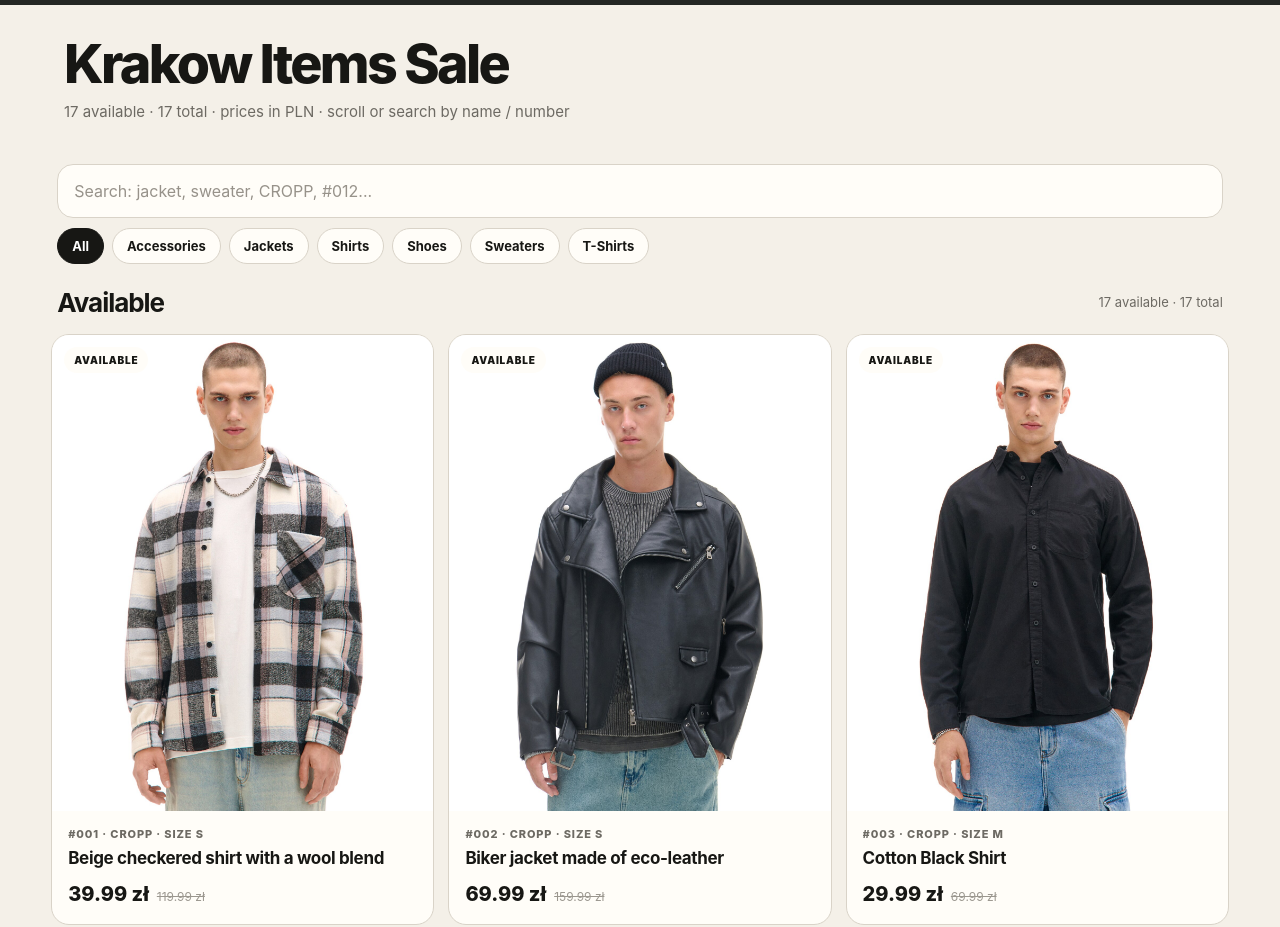
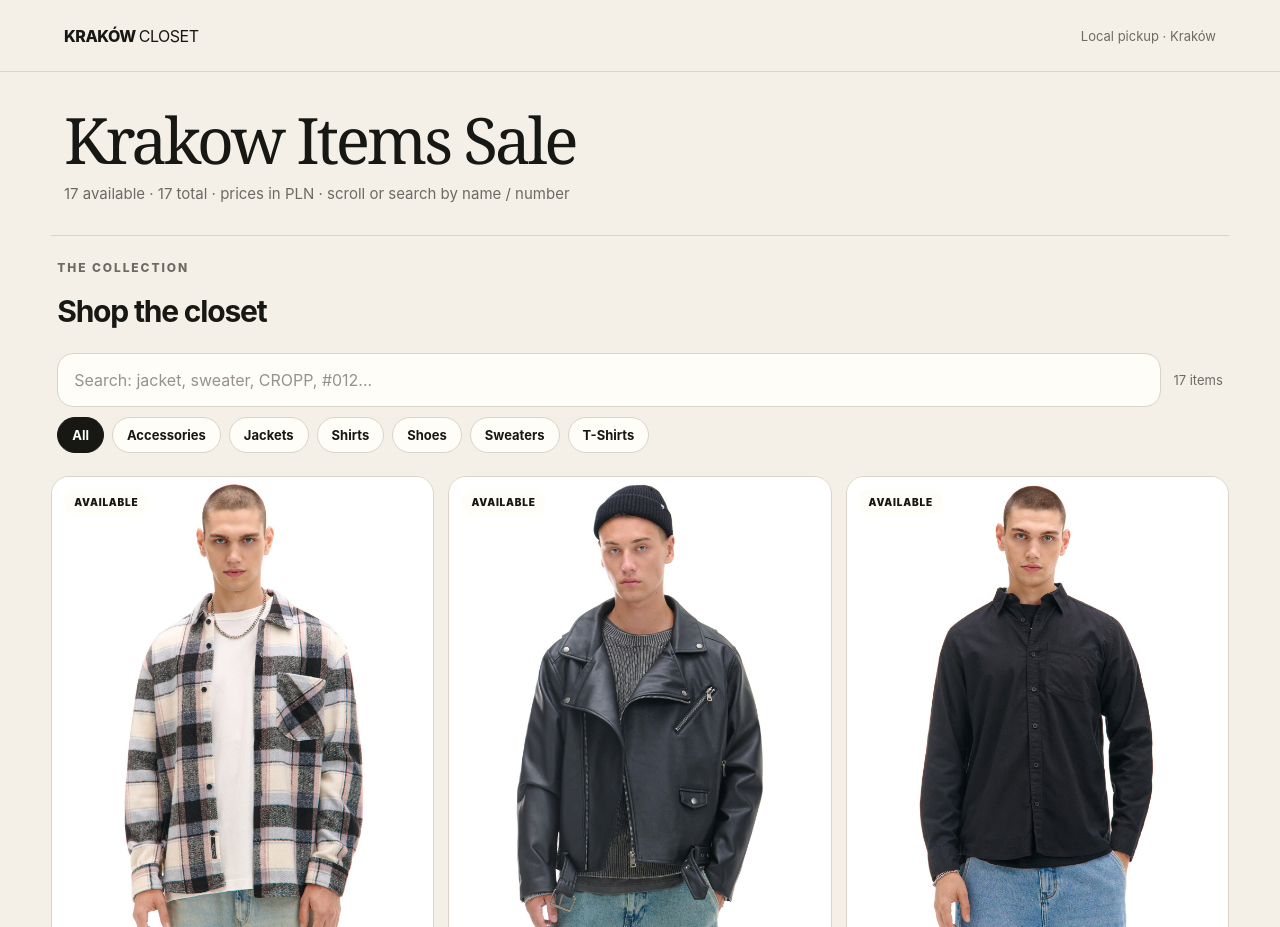
Before and after one commit to Lemurzil/krakow-clothes-sale-deploy, a website: page public/index.html in a window 1280 px wide. Shown: the top 927 px of the page. Drawn offline with Linux system fonts and the light colour scheme.

Commit message:
Deploy: restore original storefront with compact hero

```diff
--- a/public/app.js
+++ b/public/app.js
@@ -3,7 +3,6 @@
 const categoryChips=document.querySelector('#categoryChips');
 const resultCount=document.querySelector('#resultCount');
 const summaryLine=document.querySelector('#summaryLine');
-const resultsHeading=document.querySelector('.results-head h2');
 const dialog=document.querySelector('#itemDialog');
 const dialogContent=document.querySelector('#dialogContent');
 const closeDialog=document.querySelector('#closeDialog');
@@ -29,7 +28,7 @@
   items.forEach(i=>{
     i._search=norm([
       i.id,i.catalogNumber,i.name,i.brand,i.size,i.color,i.category,
-      i.condition,i.material,i.status,...(i.features||[]),categoryAliases[i.category]||''
+      i.condition,i.material,...(i.features||[]),categoryAliases[i.category]||''
     ].join(' '));
   });
   renderSummary();
@@ -62,27 +61,14 @@
   if(!nq)return true;
   if(i._search.includes(nq))return true;
   const number=nq.replace(/^#/,'');
-  if(/^\d+$/.test(number)){
-    return i.id.endsWith(number)||i.catalogNumber.includes('#'+number);
-  }
+  if(/^\d+$/.test(number)) return i.id.endsWith(number)||i.catalogNumber.includes('#'+number);
   return nq.split(/\s+/).every(term=>i._search.includes(term));
 }
 
 function render(){
   const q=searchInput.value;
-  const shown=items
-    .filter(i=>(activeCategory==='ALL'||i.category===activeCategory)&&matchesSearch(i,q))
-    .sort((a,b)=>{
-      const order={AVAILABLE:0,RESERVED:1,SOLD:2};
-      return (order[a.status]??9)-(order[b.status]??9)||a.id.localeCompare(b.id);
-    });
-
-  const availableShown=shown.filter(i=>i.status==='AVAILABLE').length;
-  resultsHeading.textContent=shown.every(i=>i.status==='AVAILABLE')?'Available':'Items';
-  resultCount.textContent=shown.length===items.length
-    ? availableShown+' available · '+shown.length+' total'
-    : shown.length+' '+(shown.length===1?'item':'items');
-
+  const shown=items.filter(i=>(activeCategory==='ALL'||i.category===activeCategory)&&matchesSearch(i,q));
+  resultCount.textContent=shown.length+' '+(shown.length===1?'item':'items');
   grid.innerHTML=shown.length?shown.map(card).join(''):'<div class="empty">No items match your search.</div>';
   grid.querySelectorAll('.card').forEach(el=>el.addEventListener('click',()=>openItem(el.dataset.id)));
 }
@@ -116,7 +102,7 @@
 
 async function shareItem(i){
   const text=i.catalogNumber+' — '+i.name+', size '+i.size+', '+money(i.price)+' · Kraków';
-  if(navigator.share){try{await navigator.share({title:i.name,text,url:location.href});return}catch(e){}}
+  if(navigator.share){try{await navigator.share({title:i.name,text:text,url:location.href});return}catch(e){}}
   await navigator.clipboard.writeText(text+' '+location.href);
   const b=document.querySelector('#shareItem');
   b.textContent='Copied';
--- a/public/index.html
+++ b/public/index.html
@@ -2,29 +2,30 @@
 <html lang="en">
 <head>
 <meta charset="utf-8"><meta name="viewport" content="width=device-width,initial-scale=1">
-<meta name="theme-color" content="#f4f0e8"><meta name="description" content="Items for sale in Krakow. Search by name or catalog number.">
-<title>Krakow Items Sale</title><link rel="stylesheet" href="/styles.css">
+<meta name="theme-color" content="#f4f0e8"><meta name="description" content="Clothes for sale in Kraków. Browse current availability, sizes and prices.">
+<title>Kraków Clothes Sale</title><link rel="stylesheet" href="/styles.css">
 </head>
 <body>
+<header class="site-header"><a class="brand" href="/">KRAKÓW <span>CLOSET</span></a><div class="pickup">Local pickup · Kraków</div></header>
 <main>
-<section class="compact-hero">
+<section class="hero compact-original-hero">
   <h1>Krakow Items Sale</h1>
-  <p id="summaryLine">Loading items…</p>
+  <p class="hero-summary" id="summaryLine">Loading items…</p>
 </section>
-<section class="catalog compact-catalog">
+<section class="catalog">
+  <div class="catalog-head">
+    <div><p class="eyebrow">THE COLLECTION</p><h2>Shop the closet</h2></div>
+  </div>
   <div class="catalog-tools">
     <div class="search-row">
-      <input id="searchInput" type="search" autocomplete="off" placeholder="Search: jacket, sweater, CROPP, #012..." aria-label="Search items">
+      <input id="searchInput" type="search" autocomplete="off" placeholder="Search: jacket, sweater, CROPP, #012..." aria-label="Search clothes">
+      <span id="resultCount"></span>
     </div>
     <div class="category-chips" id="categoryChips" aria-label="Quick category filters"></div>
-  </div>
-  <div class="results-head">
-    <h2>Available</h2>
-    <span id="resultCount"></span>
   </div>
   <div class="grid" id="grid"></div>
 </section>
 </main>
 <dialog id="itemDialog"><button class="close" id="closeDialog" aria-label="Close">×</button><div id="dialogContent"></div></dialog>
-<footer>Private sale · Kraków, Poland · Prices in PLN</footer><script src="/app.js" defer></script>
+<footer>Private clothes sale · Kraków, Poland · Prices in PLN</footer><script src="/app.js" defer></script>
 </body></html>
--- a/public/styles.css
+++ b/public/styles.css
@@ -47,47 +47,26 @@
   .category-chip{padding:8px 12px;font-size:12px}
 }
 
-/* Compact sales header */
-.compact-hero{
-  padding:32px clamp(20px,5vw,72px) 24px;
-  border-top:5px solid #242724;
+/* Only condense the original hero; keep the original storefront visual system */
+.hero.compact-original-hero{
+  padding:38px clamp(20px,5vw,72px) 30px;
 }
-.compact-hero h1{
-  margin:0;
-  font-size:clamp(38px,4.2vw,58px);
-  line-height:1;
+.hero.compact-original-hero h1{
+  font-size:clamp(42px,5vw,70px);
+  line-height:.95;
   letter-spacing:-.05em;
-  font-weight:850;
+  max-width:none;
 }
-.compact-hero p{
-  margin:10px 0 0;
+.hero-summary{
+  margin:12px 0 0;
   color:var(--muted);
   font-size:15px;
-  line-height:1.4;
+  line-height:1.45;
 }
-.compact-catalog{padding-top:18px}
-.compact-catalog .catalog-tools{margin-bottom:22px}
-.results-head{
-  margin:0 6px 16px;
-  display:flex;
-  align-items:center;
-  justify-content:space-between;
-  gap:16px;
+.catalog-head{padding-top:24px}
+
+@media(max-width:520px){
+  .hero.compact-original-hero{padding:28px 18px 24px}
+  .hero.compact-original-hero h1{font-size:42px}
+  .hero-summary{font-size:13px;margin-top:9px}
 }
-.results-head h2{
-  margin:0;
-  font-size:26px;
-  letter-spacing:-.04em;
-}
-.results-head span{
-  color:var(--muted);
-  font-size:13px;
-}
-@media(max-width:520px){
-  .compact-hero{padding:22px 16px 18px;border-top-width:4px}
-  .compact-hero h1{font-size:34px}
-  .compact-hero p{font-size:13px;margin-top:7px}
-  .compact-catalog{padding-top:14px}
-  .results-head{margin:0 8px 12px}
-  .results-head h2{font-size:22px}
-}
```
